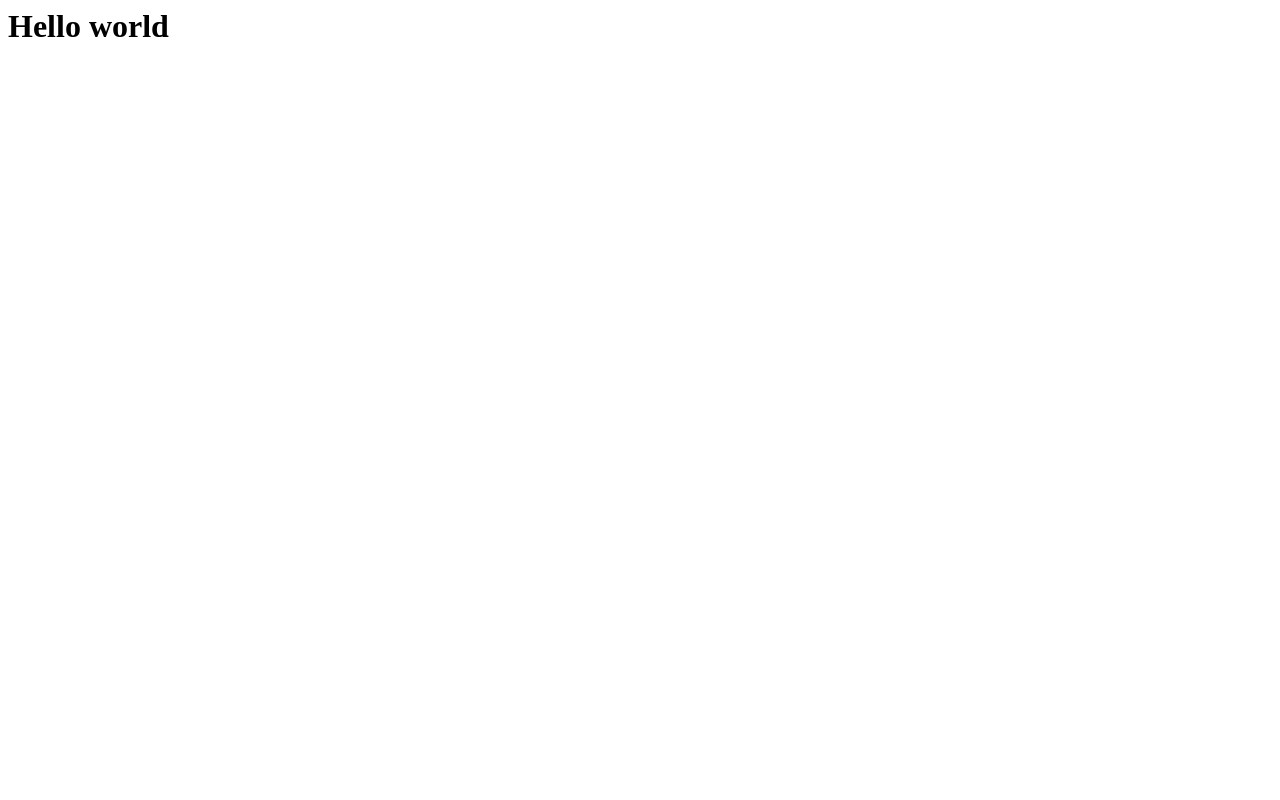
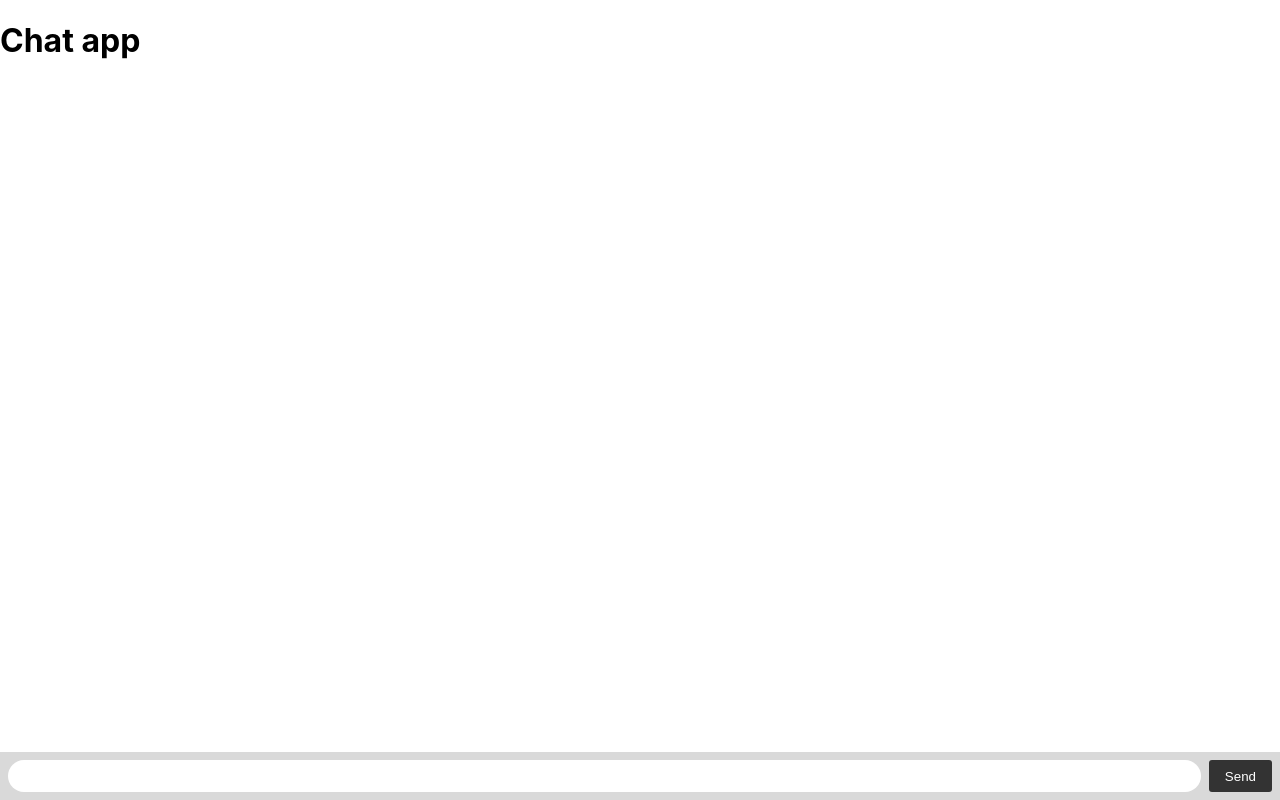
Before and after one commit to Squadgza/squadchat, a website: page src/index.html in a window 1280 px wide. Drawn offline with Linux system fonts and the light colour scheme.

Commit message:
UI page update

```diff
--- a/src/index.html
+++ b/src/index.html
@@ -1,10 +1,28 @@
-<html lang="en">
-<head>
-    <meta charset="UTF-8">
-    <meta name="viewport" content="width=device-width, initial-scale=1.0">
-    <title>SQUAD CHAT</title>
-</head>
-<body>
-    <h1>Hello world</h1>
-</body>
+<!DOCTYPE html>
+<html>
+  <head>
+    <meta name="viewport" content="width=device-width,initial-scale=1.0">
+    <title>Squad chat</title>
+    <style>
+      body { margin: 0; padding-bottom: 3rem; font-family: -apple-system, BlinkMacSystemFont, "Segoe UI", Roboto, Helvetica, Arial, sans-serif; }
+
+      #form { background: rgba(0, 0, 0, 0.15); padding: 0.25rem; position: fixed; bottom: 0; left: 0; right: 0; display: flex; height: 3rem; box-sizing: border-box; backdrop-filter: blur(10px); }
+      #input { border: none; padding: 0 1rem; flex-grow: 1; border-radius: 2rem; margin: 0.25rem; }
+      #input:focus { outline: none; }
+      #form > button { background: #333; border: none; padding: 0 1rem; margin: 0.25rem; border-radius: 3px; outline: none; color: #fff; }
+
+      #messages { list-style-type: none; margin: 0; padding: 0; }
+      #messages > li { padding: 0.5rem 1rem; }
+      #messages > li:nth-child(odd) { background: #efefef; }
+    </style>
+  </head>
+  <body>
+    <div>
+        <h1>Chat app</h1>
+    </div>
+    <ul id="messages"></ul>
+    <form id="form" action="">
+      <input id="input" autocomplete="off" /><button>Send</button>
+    </form>
+  </body>
 </html>
```
